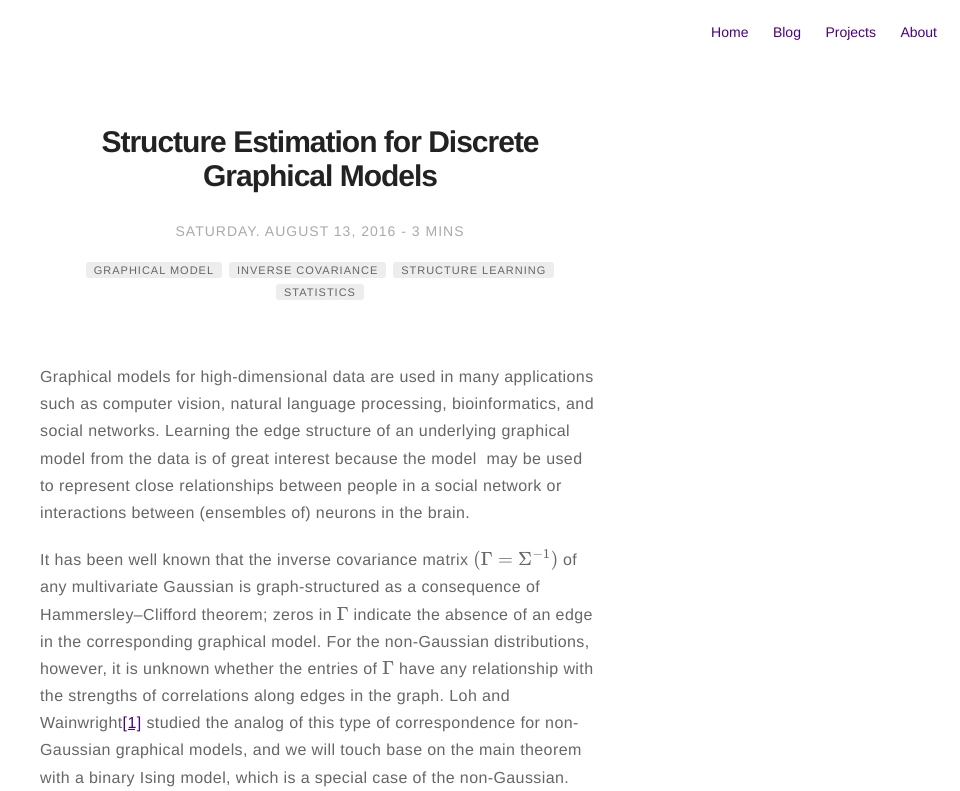
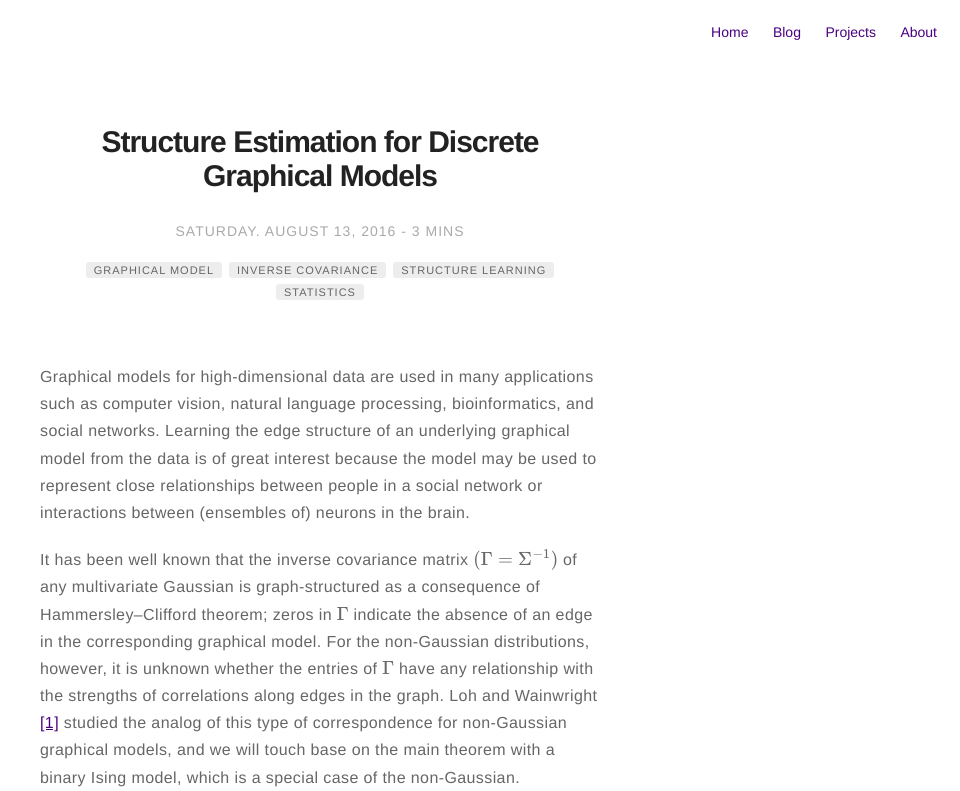
Before and after one commit to kijungyoon/kijungyoon.github.io, a Jekyll site: the page built from _posts/2016-08-13-structure-estimation-for-discrete-graphical-models.markdown, in a window 1280 px wide. Shown: the top 791 px of the page, without its empty margins (320-1280 px from the left). Built offline with Jekyll 4.4.1, drawn with Linux system fonts in a browser that asks for light colours; formulas are drawn with MathJax 3; grey boxes are pictures that could not be loaded.

```diff
--- a/_posts/2016-08-13-structure-estimation-for-discrete-graphical-models.markdown
+++ b/_posts/2016-08-13-structure-estimation-for-discrete-graphical-models.markdown
@@ -13,9 +13,9 @@ star: false
 author: KiJung Yoon
 ---
 
-Graphical models for high-dimensional data are used in many applications such as computer vision, natural language processing, bioinformatics, and social networks. Learning the edge structure of an underlying graphical model from the data is of great interest because the model  may be used to represent close relationships between people in a social network or interactions between (ensembles of) neurons in the brain.
+Graphical models for high-dimensional data are used in many applications such as computer vision, natural language processing, bioinformatics, and social networks. Learning the edge structure of an underlying graphical model from the data is of great interest because the model may be used to represent close relationships between people in a social network or interactions between (ensembles of) neurons in the brain.
 
-It has been well known that the inverse covariance matrix $$(\Gamma=\Sigma^{-1})$$ of any multivariate Gaussian is graph-structured as a consequence of Hammersley–Clifford theorem; zeros in $$\Gamma$$ indicate the absence of an edge in the corresponding graphical model. For the non-Gaussian distributions, however, it is unknown whether the entries of $$\Gamma$$ have any relationship with the strengths of correlations along edges in the graph. Loh and Wainwright[[1]](https://arxiv.org/abs/1212.0478) studied the analog of this type of correspondence for non-Gaussian graphical models, and we will touch base on the main theorem with a binary Ising model, which is a special case of the non-Gaussian.
+It has been well known that the inverse covariance matrix $$(\Gamma=\Sigma^{-1})$$ of any multivariate Gaussian is graph-structured as a consequence of Hammersley–Clifford theorem; zeros in $$\Gamma$$ indicate the absence of an edge in the corresponding graphical model. For the non-Gaussian distributions, however, it is unknown whether the entries of $$\Gamma$$ have any relationship with the strengths of correlations along edges in the graph. Loh and Wainwright [[1]](https://arxiv.org/abs/1212.0478) studied the analog of this type of correspondence for non-Gaussian graphical models, and we will touch base on the main theorem with a binary Ising model, which is a special case of the non-Gaussian.
 
 ![Markdowm Image](https://kijungyoonblog.files.wordpress.com/2016/08/graphical_models.jpg)
 
@@ -25,9 +25,9 @@ where the edges (1,3), (1,4), and (2,4) are represented in blue colors implying
 
 When do certain inverse covariances capture the structure of a graphical model? Here comes the main theorem:
 
-<strong>THEOREM 1</strong> (Triangulation and block graph-structure) <em>Consider an arbitrary discrete graphical model of a general multinomial exponential family, and let</em> $$\tilde{\mathcal{C}}$$ <em>be the set of all cliques in any triangulation of the graph</em> $$G$$. <em>Then the generalized covariance matrix</em> cov$$(\Psi(X;\tilde{\mathcal{C}}))$$ <em>is invertible, and its inverse</em> $$\Gamma$$ <em>is block graph-structured:</em>
+> <strong>THEOREM 1</strong> (Triangulation and block graph-structure) <em>Consider an arbitrary discrete graphical model of a general multinomial exponential family, and let</em> $$\tilde{\mathcal{C}}$$ <em>be the set of all cliques in any triangulation of the graph</em> $$G$$. <em>Then the generalized covariance matrix</em> cov$$(\Psi(X;\tilde{\mathcal{C}}))$$ <em>is invertible, and its inverse</em> $$\Gamma$$ <em>is block graph-structured:</em>
 
-(a) <em>For any subset</em> $$A,B \in \tilde{\mathcal{C}}$$ <em>that are not subsets of the same maximal clique, the block</em> $$\Gamma(A,B)$$ <em>is identically zero.</em>
+> (a) <em>For any subset</em> $$A,B \in \tilde{\mathcal{C}}$$ <em>that are not subsets of the same maximal clique, the block</em> $$\Gamma(A,B)$$ <em>is identically zero.</em><br>
 (b) <em>For almost all parameters</em> $$\theta$$, <em>the entire block</em> $$\Gamma(A,B)$$ <em>is nonzero whenever</em> $$A$$ <em>and</em> $$B$$ <em>belong to a common maximal clique.</em>
 
 The essence of the theorem lies in adding higher-order moments into the original set of random variables to compute $$\Sigma$$ through a certain rule stated above. Graphs in (c) and (d) are the examples of triangulation of the cycle in (b), and the set of all cliques $$\tilde{\mathcal{C}}$$ of the triangulated graph (c,e) ends up with as follows:
```
